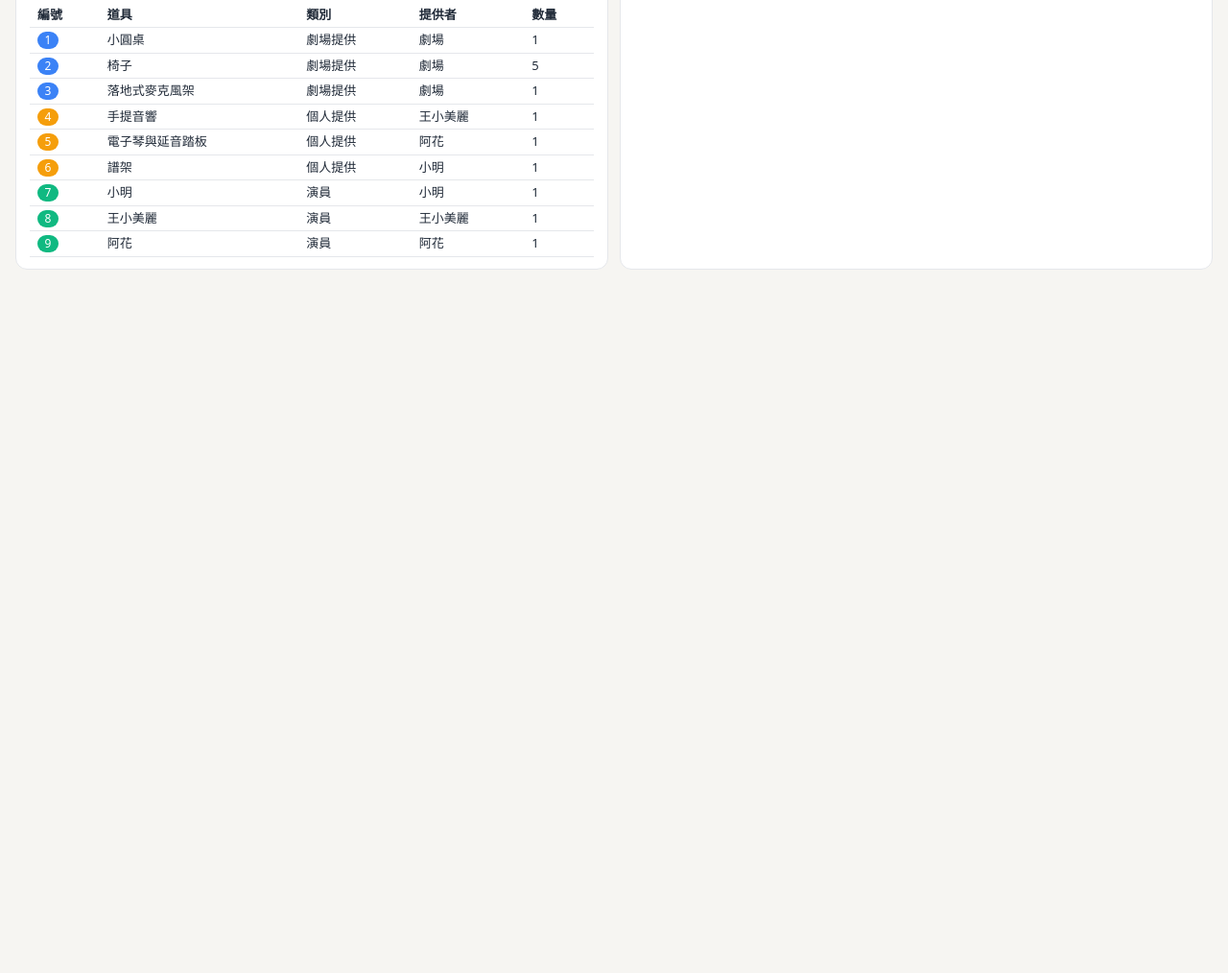
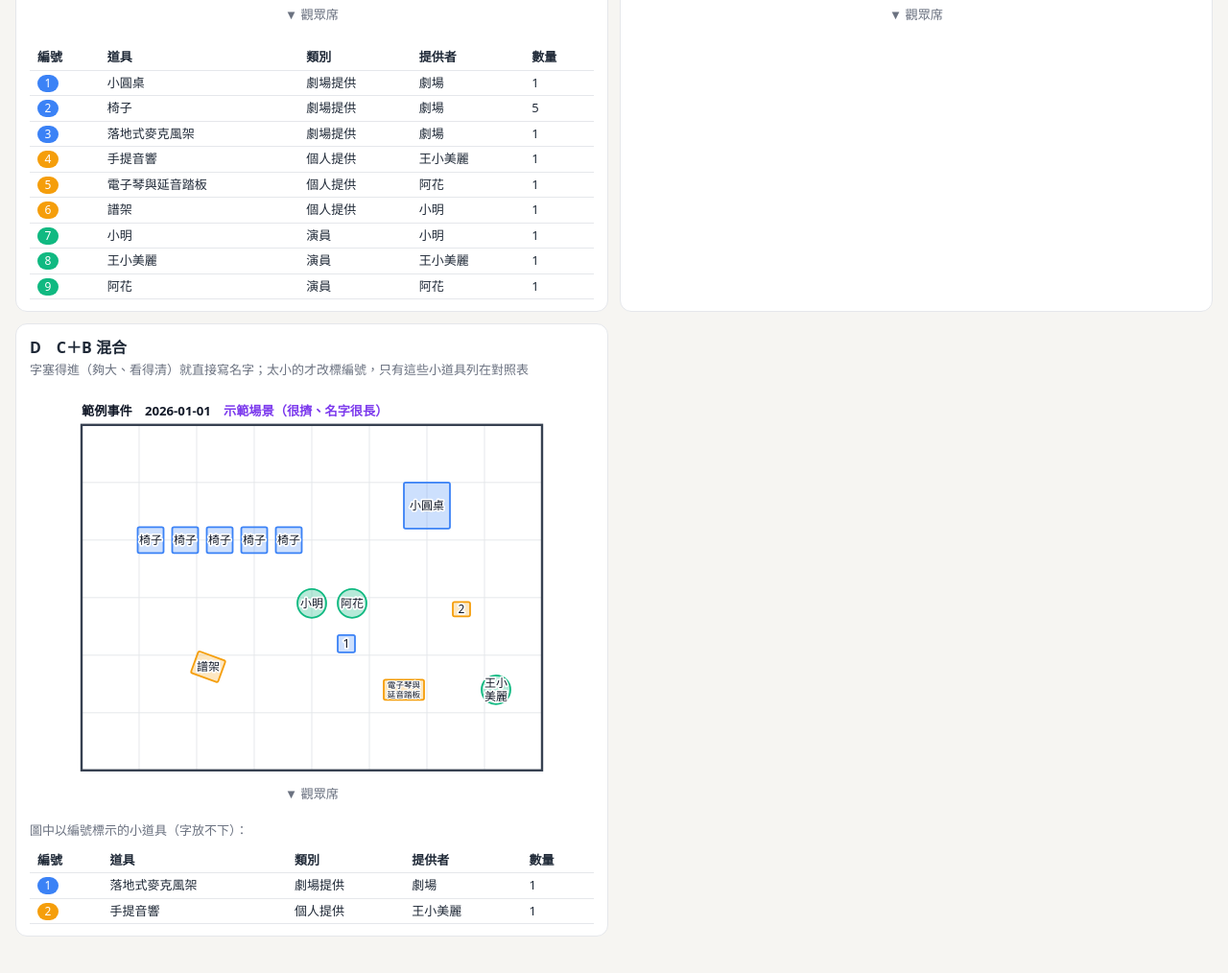
Before and after one commit to patty60723/stage-props, a plain HTML site: page demo.html in a window 1280 px wide. Shown: the part 1276-2290 px from the top of the page at 96% size. Before the commit the page ends 1597 px from the top, so only its background shows below. Drawn offline with Linux system fonts and the light colour scheme.

Commit message:
Demo: add C+B hybrid view (names where they fit, numbers only for tiny items)
Co-Authored-By: Claude Sonnet 5.5 <noreply@anthropic.com>
Claude-Session: https://claude.ai/code/session_016UihAFyf1fJ8oTKgK8aK1M

```diff
--- a/demo.html
+++ b/demo.html
@@ -52,8 +52,9 @@ const ORDER = { theatre: 0, personal: 1, actor: 2 };
 const FONT = "system-ui,'Noto Sans TC','Microsoft JhengHei',sans-serif";
 const esc = s => String(s ?? '').replace(/[&<>"']/g, c => ({ '&': '&amp;', '<': '&lt;', '>': '&gt;', '"': '&quot;', "'": '&#39;' }[c]));
 const psize = p => p.source === 'actor' ? { w: .5, d: .5 } : { w: p.w, d: p.d };
-const VIEWS = [['all', '並排比較'], ['cur', '現況'], ['out', 'A 標籤外移'], ['num', 'B 編號＋圖例'], ['fit', 'C 縮字換行']];
-const TITLES = { cur: ['現況', '放不下就截斷成「…」'], out: ['A　標籤外移', '放得進方塊就放裡面；放不下的移到旁邊，用細線連回道具'], num: ['B　編號＋圖例', '方塊內只放編號，名稱列在下方對照表（同一種道具共用編號）'], fit: ['C　縮字換行', '字級縮到剛好塞進方塊、必要時分兩行；仍太小才截斷'] };
+const VIEWS = [['all', '並排比較'], ['cur', '現況'], ['out', 'A 標籤外移'], ['num', 'B 編號＋圖例'], ['fit', 'C 縮字換行'], ['mix', 'D C＋B 混合']];
+const TITLES = { cur: ['現況', '放不下就截斷成「…」'], out: ['A　標籤外移', '放得進方塊就放裡面；放不下的移到旁邊，用細線連回道具'], num: ['B　編號＋圖例', '方塊內只放編號，名稱列在下方對照表（同一種道具共用編號）'], fit: ['C　縮字換行', '字級縮到剛好塞進方塊、必要時分兩行；仍太小才截斷'],
+  mix: ['D　C＋B 混合', '字塞得進（夠大、看得清）就直接寫名字；太小的才改標編號，只有這些小道具列在對照表'] };
 
 /* ---------- 範例資料（含很多小道具、長名字） ---------- */
 function sample() {
@@ -75,7 +76,17 @@ function build(D, ev, sc, mode) {
   const st = D.stages.find(s => s.id === ev.stageId), P = id => D.props.find(p => p.id === id);
   const { w, d } = st, m = 0.9, fs = Math.max(w, d) * 0.025;
   const items = sc.placements.map(pl => ({ pl, p: P(pl.propId) })).filter(x => x.p).map(x => ({ ...x, sz: psize(x.p), c: SRC[x.p.source].color }));
-  const nums = new Map(); [...new Map(items.map(i => [i.p.id, i.p])).values()].sort((a, b) => ORDER[a.source] - ORDER[b.source] || a.name.localeCompare(b.name, 'zh-Hant')).forEach((p, i) => nums.set(p.id, i + 1));
+  const fitLabel = (i, b, minF) => {                        // 回傳 {lines, f}；縮到 minF 還塞不下則回傳 null
+    const W = Math.max(b.w, i.sz.w) * .94, H = Math.max(b.h, i.sz.d) * .94, ch = [...i.p.name], n = ch.length;
+    for (const rows of [1, 2, 3]) { const per = Math.ceil(n / rows), f = Math.min(fs, W / per, H / (rows * 1.15));
+      if (f >= minF) return { f, lines: Array.from({ length: rows }, (_, r) => ch.slice(r * per, (r + 1) * per).join('')).filter(Boolean) }; }
+    return null;
+  };
+  const MIXMIN = fs * .7;
+  const bx0 = items.map(i => aabb(i.pl.x, i.pl.y, i.sz.w, i.sz.d, i.pl.rot || 0));
+  const isSmall = items.map((i, k) => mode === 'mix' && !fitLabel(i, bx0[k], MIXMIN));
+  const numItems = mode === 'mix' ? items.filter((_, k) => isSmall[k]) : items;
+  const nums = new Map(); [...new Map(numItems.map(i => [i.p.id, i.p])).values()].sort((a, b) => ORDER[a.source] - ORDER[b.source] || a.name.localeCompare(b.name, 'zh-Hant')).forEach((p, i) => nums.set(p.id, i + 1));
   let g = '';
   for (let i = 1; i < w; i++) g += `<line x1="${i}" y1="0" x2="${i}" y2="${d}" stroke="#e5e7eb" stroke-width="${fs * .08}"/>`;
   for (let j = 1; j < d; j++) g += `<line x1="0" y1="${j}" x2="${w}" y2="${j}" stroke="#e5e7eb" stroke-width="${fs * .08}"/>`;
@@ -96,8 +107,10 @@ function build(D, ev, sc, mode) {
     if (mode === 'cur') {
       const maxc = Math.max(2, Math.floor(Math.max(i.sz.w, i.sz.d) / fs)), t = name.length > maxc ? name.slice(0, maxc - 1) + '…' : name;
       labels.push(text(t, x, y, fs));
-    } else if (mode === 'num') {
+    } else if (mode === 'num' || (mode === 'mix' && isSmall[k])) {
       labels.push(text(String(num), x, y, Math.min(fs * 1.1, Math.min(b.w, b.h) * .8)));
+    } else if (mode === 'mix') {
+      const r = fitLabel(i, b, MIXMIN); labels.push(r.lines.map((l, q) => text(l, x, y + (q - (r.lines.length - 1) / 2) * r.f * 1.15, r.f)).join(''));
     } else if (mode === 'fit') {
       const W = Math.max(b.w, i.sz.w) * .94, H = Math.max(b.h, i.sz.d) * .94, n = [...name].length, minF = fs * .5;
       let done = false;
@@ -125,9 +138,9 @@ function build(D, ev, sc, mode) {
   const vb = [-m, -fs * 3.4, w + 2 * m, d + fs * 7.4];
   const svg = `<svg xmlns="http://www.w3.org/2000/svg" viewBox="${vb.join(' ')}" font-family="${FONT}"><rect x="${vb[0]}" y="${vb[1]}" width="${vb[2]}" height="${vb[3]}" fill="#fff"/>${g}</svg>`;
   let legend = '';
-  if (mode === 'num') {
-    const cnt = {}; items.forEach(i => cnt[i.p.id] = (cnt[i.p.id] || 0) + 1);
-    legend = `<table><tr><th>編號</th><th>道具</th><th>類別</th><th>提供者</th><th>數量</th></tr>${[...nums.entries()].map(([id, n]) => { const p = P(id); return `<tr><td><span class="num" style="background:${SRC[p.source].color}">${n}</span></td><td>${esc(p.name)}</td><td>${SRC[p.source].label}</td><td>${esc(p.source === 'theatre' ? '劇場' : p.owner)}</td><td>${cnt[id]}</td></tr>`; }).join('')}</table>`;
+  if (mode === 'num' || (mode === 'mix' && numItems.length)) {
+    const cnt = {}; numItems.forEach(i => cnt[i.p.id] = (cnt[i.p.id] || 0) + 1);
+    legend = (mode === 'mix' ? `<div class="muted" style="margin-top:6px">圖中以編號標示的小道具（字放不下）：${nums.size ? '' : '無'}</div>` : '') + `<table><tr><th>編號</th><th>道具</th><th>類別</th><th>提供者</th><th>數量</th></tr>${[...nums.entries()].map(([id, n]) => { const p = P(id); return `<tr><td><span class="num" style="background:${SRC[p.source].color}">${n}</span></td><td>${esc(p.name)}</td><td>${SRC[p.source].label}</td><td>${esc(p.source === 'theatre' ? '劇場' : p.owner)}</td><td>${cnt[id]}</td></tr>`; }).join('')}</table>`;
   }
   return svg + legend;
 }
@@ -149,7 +162,7 @@ function fill() {
 function draw() {
   const ev = D.events.find(e => e.id === st.ev), sc = D.scenes.find(s => s.id === st.sc);
   if (!ev || !sc || !D.stages.find(s => s.id === ev.stageId)) { $('out').innerHTML = '<div class="card">沒有可顯示的場景。</div>'; return; }
-  const modes = view === 'all' ? ['cur', 'out', 'num', 'fit'] : [view];
+  const modes = view === 'all' ? ['cur', 'out', 'num', 'fit', 'mix'] : [view];
   $('out').className = 'grid' + (view === 'all' ? ' two' : '');
   $('out').innerHTML = modes.map((m, i) => `<div class="card${i && view !== 'all' ? ' pgb' : ''}"><h2>${TITLES[m][0]}</h2><div class="muted noprint">${TITLES[m][1]}</div>${build(D, ev, sc, m)}</div>`).join('');
 }
```
